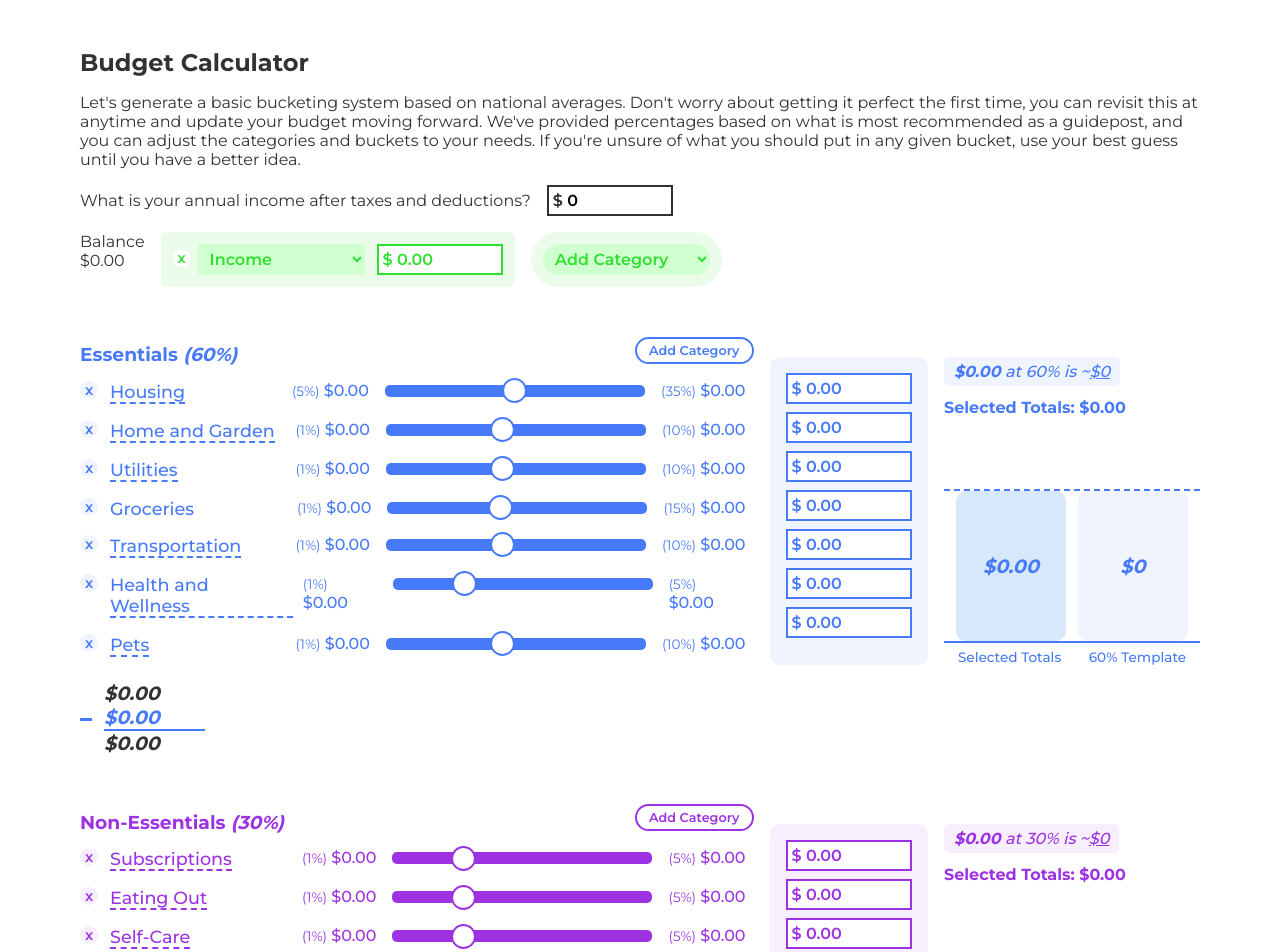
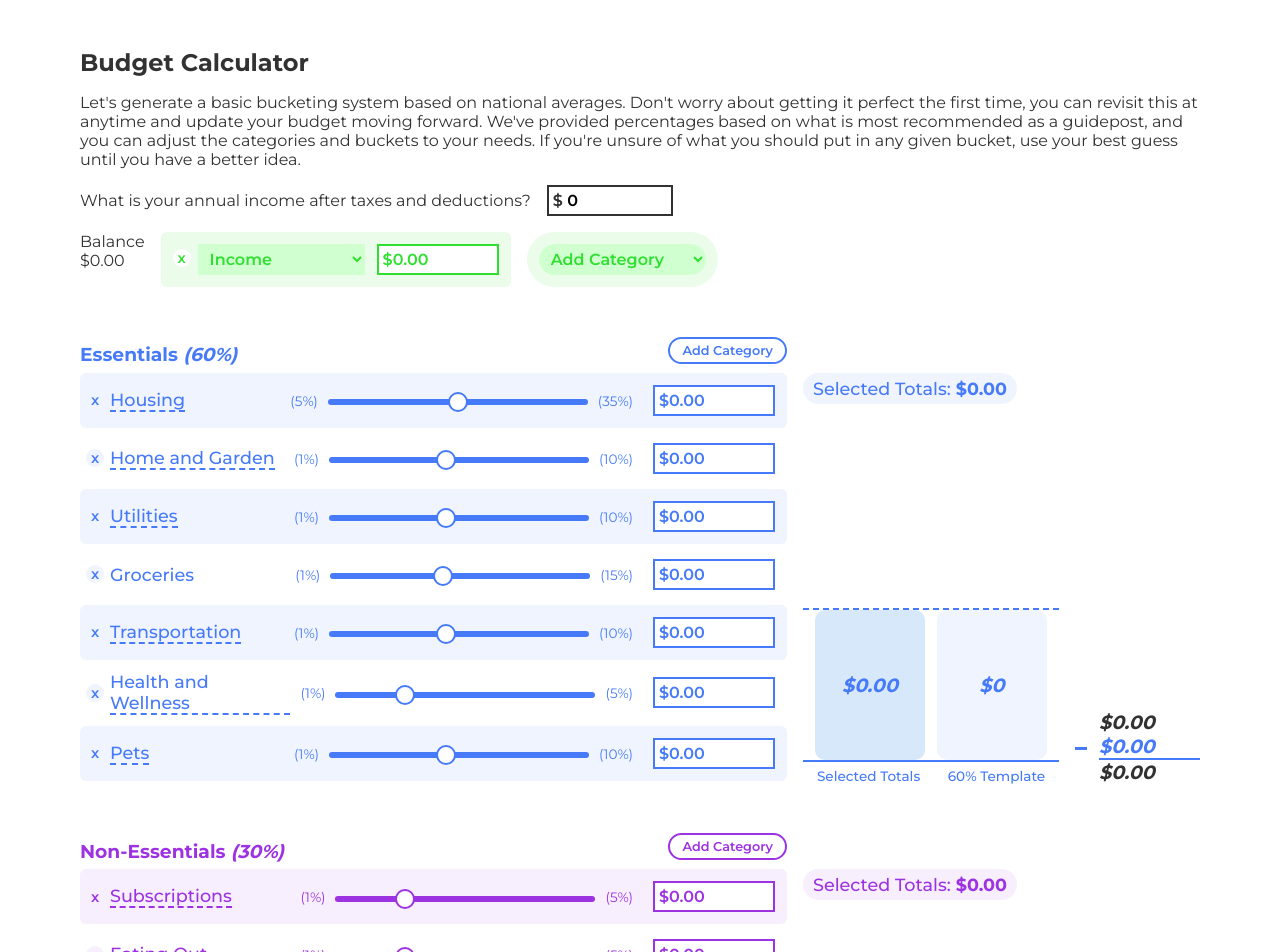
Before and after one commit to rubybeaches/BetterBudgetBuilds, a Next.js app: page /budget in a window 1280 px wide. Shown: the top 952 px of the page. Built offline with nearby package versions, Linux system fonts and the light colour scheme.

Commit message:
refactoring styles on budget inputs to be more responsive

```diff
--- a/src/app/budget/page.css
+++ b/src/app/budget/page.css
@@ -93,6 +93,8 @@
   font-weight: 500;
   padding-left: 30px;
   position: relative;
+  margin-bottom: 3px;
+  border-radius: 6px;
 }
 
 .categoryRow:first-child {
@@ -100,13 +102,16 @@
 }
 
 .categoryRow,
-.categoryRow > span {
+.categoryRow .sliderWrapper {
   display: flex;
   justify-content: space-between;
+  align-items: center;
 }
 
-.categoryRow > span {
-  gap: 1em;
+.sliderWrapper {
+  margin-left: auto;
+  margin-right: 1em;
+  gap: 10px;
 }
 
 .sliderPercent {
@@ -129,7 +134,7 @@
   position: absolute;
   z-index: 99;
   min-height: 150px;
-  top: 0;
+  top: 10px;
   left: 22px;
   width: 400px;
   background-color: #fff;
@@ -191,7 +196,7 @@ input[type="text"] {
   -webkit-appearance: none;
   appearance: none;
   width: 260px;
-  height: 12px;
+  height: 6px;
   border-radius: 5px;
   background: #323232;
   outline: none;
@@ -205,8 +210,8 @@ input[type="text"] {
 .slider::-webkit-slider-thumb {
   -webkit-appearance: none;
   appearance: none;
-  width: 25px;
-  height: 25px;
+  width: 20px;
+  height: 20px;
   border-radius: 50%;
   background: #fff;
   border: 2px #323232 solid;
@@ -248,14 +253,16 @@ input[type="text"] {
 
 .graphContainer > span:first-child {
   flex: 1;
+  margin-top: 1em;
 }
 
 .graphHeader {
   background: #fff;
   width: fit-content;
   padding: 5px 10px;
-  border-radius: 5px;
+  border-radius: 20px;
   font-weight: 500;
+  font-size: 1.1em;
 }
 
 .budgetGraph {
@@ -365,7 +372,7 @@ p.addListItem:first-child {
 
 .removeCategory {
   position: absolute;
-  left: 0;
+  left: 6px;
 }
 
 .removeIncomeCategory {
@@ -386,17 +393,11 @@ p.addListItem:first-child {
   margin-bottom: -0.5em;
 }
 
-.sectionBGColor {
-  padding: 0.75em;
-  background-color: #fff;
-  border-radius: 10px;
-}
-
-.sectionBGColor div:has(> input[type="text"]) {
+.categoryRow div:has(> input[type="text"]) {
   border: #323232 2px solid;
 }
 
-.sectionBGColor input[type="text"] {
+.categoryRow input[type="text"] {
   color: #323232;
 }
 
@@ -409,7 +410,7 @@ p.addListItem:first-child {
 }
 
 #Essentials,
-#Essentials .sectionBGColor input[type="text"] {
+#Essentials .categoryRow input[type="text"] {
   color: #467af8;
 }
 
@@ -420,7 +421,7 @@ p.addListItem:first-child {
 #Essentials .slider::-webkit-slider-thumb,
 #Essentials .summaryTotals p:nth-child(2),
 #Essentials .summaryTotals::after,
-#Essentials .sectionBGColor div:has(> input[type="text"]),
+#Essentials .categoryRow div:has(> input[type="text"]),
 #Essentials .budgetGraph,
 #Essentials .categoryHelpText,
 #Essentials .addCategoryButton,
@@ -431,7 +432,7 @@ p.addListItem:first-child {
 
 #Essentials .budgetTotalChart,
 #Essentials .removeCategory,
-#Essentials .sectionBGColor,
+#Essentials .categoryRow.rowBG,
 #Essentials .graphHeader,
 #Essentials p.addListItem:hover,
 #Essentials .addCategoryButton:hover {
@@ -449,7 +450,7 @@ p.addListItem:first-child {
 }
 
 #Non-Essentials,
-#Non-Essentials .sectionBGColor input[type="text"] {
+#Non-Essentials .categoryRow input[type="text"] {
   color: #9c32e2;
 }
 
@@ -460,7 +461,7 @@ p.addListItem:first-child {
 #Non-Essentials .slider::-webkit-slider-thumb,
 #Non-Essentials .summaryTotals p:nth-child(2),
 #Non-Essentials .summaryTotals::after,
-#Non-Essentials .sectionBGColor div:has(> input[type="text"]),
+#Non-Essentials .categoryRow div:has(> input[type="text"]),
 #Non-Essentials .budgetGraph,
 #Non-Essentials .categoryHelpText,
 #Non-Essentials .addCategoryButton,
@@ -471,7 +472,7 @@ p.addListItem:first-child {
 
 #Non-Essentials .budgetTotalChart,
 #Non-Essentials .removeCategory,
-#Non-Essentials .sectionBGColor,
+#Non-Essentials .categoryRow.rowBG,
 #Non-Essentials .graphHeader,
 #Non-Essentials p.addListItem:hover,
 #Non-Essentials .addCategoryButton:hover {
@@ -483,7 +484,7 @@ p.addListItem:first-child {
 }
 
 #Savings,
-#Savings .sectionBGColor input[type="text"] {
+#Savings .categoryRow input[type="text"] {
   color: #ffa73d;
 }
 
@@ -494,7 +495,7 @@ p.addListItem:first-child {
 #Savings .slider::-webkit-slider-thumb,
 #Savings .summaryTotals p:nth-child(2),
 #Savings .summaryTotals::after,
-#Savings .sectionBGColor div:has(> input[type="text"]),
+#Savings .categoryRow div:has(> input[type="text"]),
 #Savings .budgetGraph,
 #Savings .categoryHelpText,
 #Savings .addCategoryButton,
@@ -505,7 +506,7 @@ p.addListItem:first-child {
 
 #Savings .budgetTotalChart,
 #Savings .removeCategory,
-#Savings .sectionBGColor,
+#Savings .categoryRow.rowBG,
 #Savings .graphHeader,
 #Savings p.addListItem:hover,
 #Savings .addCategoryButton:hover {
--- a/src/app/components/Budget/BudgetInput.tsx
+++ b/src/app/components/Budget/BudgetInput.tsx
@@ -1,8 +1,26 @@
-
 import { useEffect, useRef } from "react";
 import { multiplyPercentToFloat, parsetoNum } from "../../lib/helpers";
 
-const BudgetInput = ({ monthlyIncome, min, max, current, index, inputSetter }: { monthlyIncome: number, min: number, max: number, index: number, current: number, inputSetter: (min: number, max: number, curr: number, identifier: number) => void }) => {
+const BudgetInput = ({
+  monthlyIncome,
+  min,
+  max,
+  current,
+  index,
+  inputSetter,
+}: {
+  monthlyIncome: number;
+  min: number;
+  max: number;
+  index: number;
+  current: number;
+  inputSetter: (
+    min: number,
+    max: number,
+    curr: number,
+    identifier: number
+  ) => void;
+}) => {
   const intervalID = useRef<any>();
   const inputRef = useRef<any>();
 
@@ -10,9 +28,10 @@ const BudgetInput = ({ monthlyIncome, min, max, current, index, inputSetter }: {
     const inputValue = inputRef.current;
 
     if (inputValue) {
-            inputValue.value = multiplyPercentToFloat(current, monthlyIncome) || "0.00";
+      inputValue.value =
+        multiplyPercentToFloat(current, monthlyIncome) || "0.00";
     }
-    }, [current, monthlyIncome])
+  }, [current, monthlyIncome]);
 
   const updateInput = (input: string) => {
     const newValue = input || "";
@@ -26,14 +45,24 @@ const BudgetInput = ({ monthlyIncome, min, max, current, index, inputSetter }: {
     }
 
     intervalID.current = setTimeout(() => {
-            inputSetter(min, max, parsetoNum(newValue) / monthlyIncome * 100, index);
+      inputSetter(
+        min,
+        max,
+        (parsetoNum(newValue) / monthlyIncome) * 100,
+        index
+      );
     }, 1000);
-    }
+  };
 
   return (
-        <div>
-            <span>$</span> <input type="text" ref={inputRef} onChange={(e) => updateInput(e.target.value)} onKeyDown={(e) => {
-                if (e.key == 'Backspace') {
+    <div style={{ display: "flex", flexWrap: "nowrap" }}>
+      <span>$</span>{" "}
+      <input
+        type="text"
+        ref={inputRef}
+        onChange={(e) => updateInput(e.target.value)}
+        onKeyDown={(e) => {
+          if (e.key == "Backspace") {
             e.preventDefault();
             updateInput("");
           }
@@ -41,12 +70,18 @@ const BudgetInput = ({ monthlyIncome, min, max, current, index, inputSetter }: {
             e.preventDefault();
             const inputValue = inputRef.current;
             if (inputValue) {
-                        inputSetter(min, max, parsetoNum(inputValue.value) / monthlyIncome * 100, index);
+              inputSetter(
+                min,
+                max,
+                (parsetoNum(inputValue.value) / monthlyIncome) * 100,
+                index
+              );
             }
           }
-            }} />
+        }}
+      />
     </div>
-    )
-}
+  );
+};
 
 export default BudgetInput;
--- a/src/app/components/Budget/CategorySection.tsx
+++ b/src/app/components/Budget/CategorySection.tsx
@@ -90,7 +90,10 @@ const CategorySection = ({
       <div className="sectionContainer">
         <div>
           {categories.map((cat, index) => (
-            <div key={index} className="categoryRow">
+            <div
+              key={index}
+              className={`categoryRow ${index % 2 == 0 ? "rowBG" : ""}`}
+            >
               <div
                 className="removeCategory"
                 onClick={() => removeCategory(index)}
@@ -102,10 +105,9 @@ const CategorySection = ({
                 showHelp={cat.help.length >= 1}
                 helpCategories={cat.help}
               />
-              <span>
+              <span className="sliderWrapper">
                 <p>
-                  <span className="sliderPercent">({cat.min}%)</span> $
-                  {multiplyPercentToFloat(cat.min, monthlyIncome)}
+                  <span className="sliderPercent">({cat.min}%)</span>
                 </p>
                 <Slider
                   min={cat.min}
@@ -115,10 +117,19 @@ const CategorySection = ({
                   positionSetter={updateTotals}
                 />
                 <p>
-                  <span className="sliderPercent">({cat.max}%)</span> $
-                  {multiplyPercentToFloat(cat.max, monthlyIncome)}
+                  <span className="sliderPercent">({cat.max}%)</span>
                 </p>
               </span>
+              <div style={{ padding: ".25em" }}>
+                <BudgetInput
+                  monthlyIncome={monthlyIncome}
+                  min={cat.min}
+                  max={cat.max}
+                  current={cat.curr}
+                  index={index}
+                  inputSetter={updateTotals}
+                />
+              </div>
             </div>
           ))}
           <AddCategory
@@ -126,31 +137,10 @@ const CategorySection = ({
             addCategory={addCategory}
           />
         </div>
-        <div className="sectionBGColor">
-          {/* <input type="checkbox" value={'Includes and annual lump sum expenditure'} /> */}
-          {categories.map((cat, index) => (
-            <div key={index} style={{ padding: ".25em" }}>
-              <BudgetInput
-                monthlyIncome={monthlyIncome}
-                min={cat.min}
-                max={cat.max}
-                current={cat.curr}
-                index={index}
-                inputSetter={updateTotals}
-              />
-            </div>
-          ))}
-        </div>
         <div className="graphContainer">
           <span>
             <p className="graphHeader">
-              <em>
-                <strong>${convertToFloat(monthlyIncome)}</strong> at{" "}
-                {percentTemplate * 100}% is ~<u>${budgetEstimate.toFixed()}</u>
-              </em>
-            </p>
-            <p style={{ marginTop: "12px" }}>
-              <strong>Selected Totals: ${convertToFloat(budgetTotals)}</strong>
+              Selected Totals:<strong> ${convertToFloat(budgetTotals)}</strong>
             </p>
           </span>
           <div
```
Lines whose indentation alone changed are shown as unchanged.
